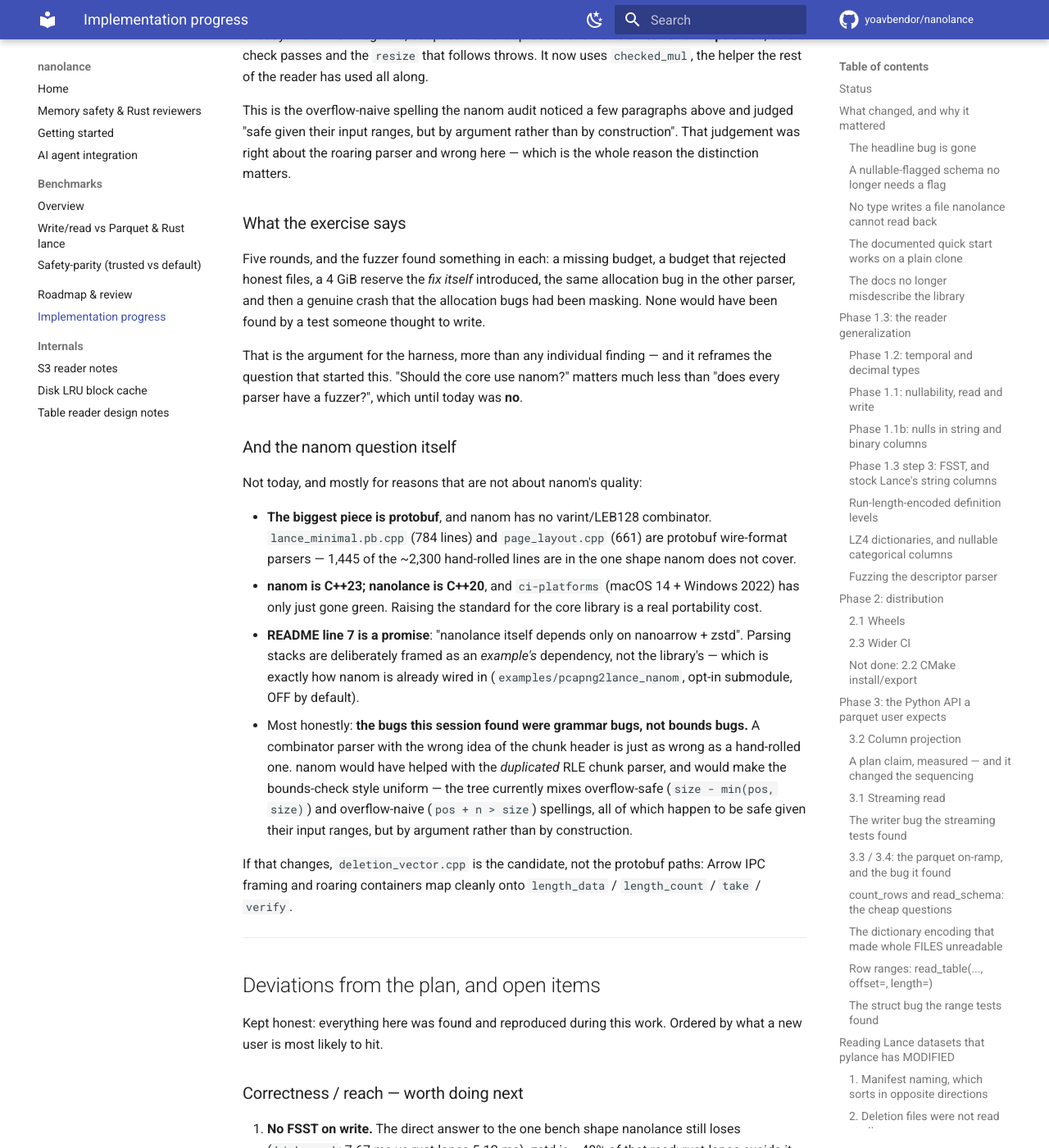
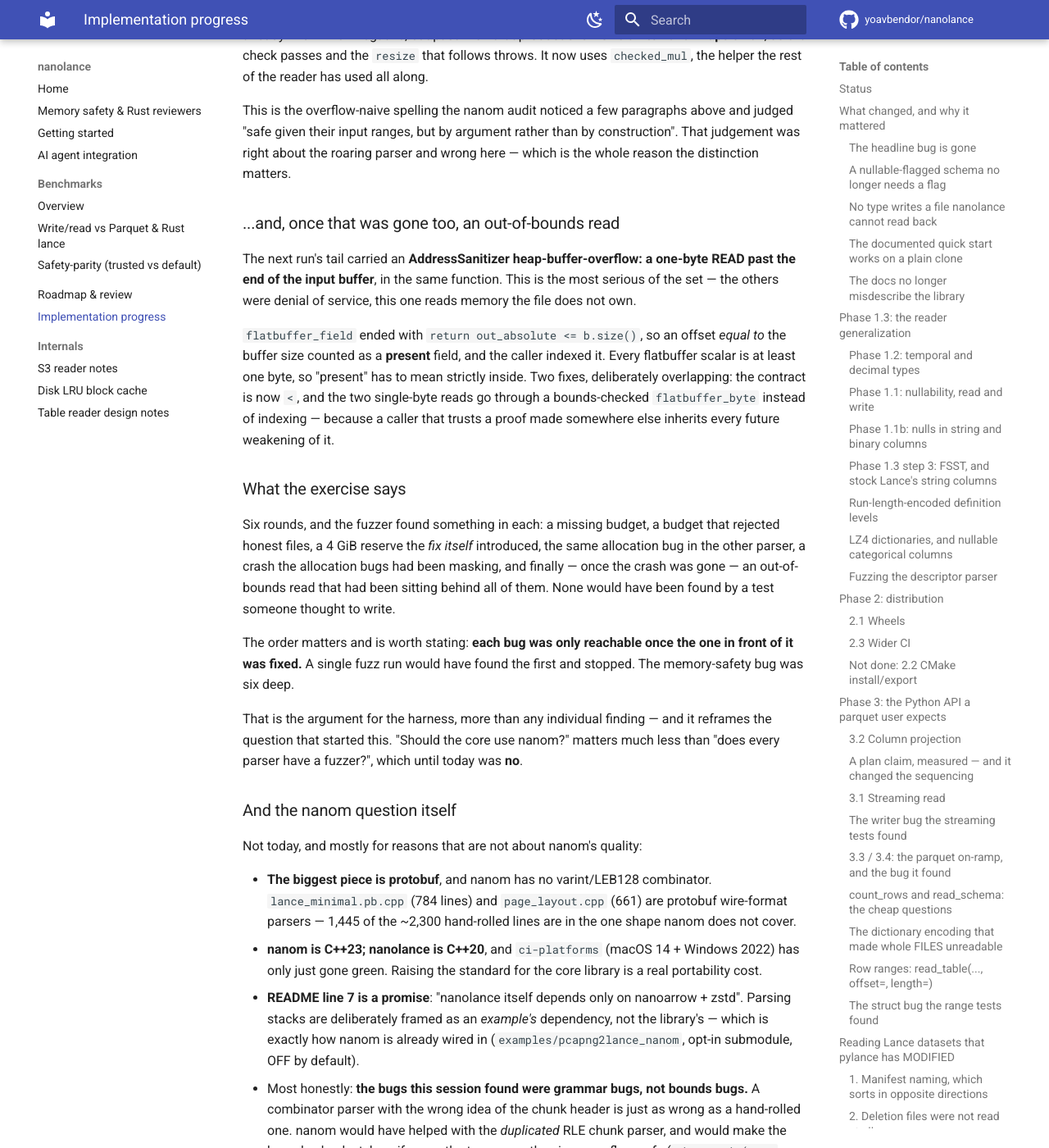
Before and after one commit to yoavbendor/nanolance, an MkDocs documentation site: the page built from docs/PROGRESS.md, in a window 1280 px wide and 1400 px high, scrolled down 36693 px. Shown: the whole window at 82% size. Built offline with MkDocs 1.6.1 and Material for MkDocs 9.7.7, drawn with Linux system fonts in a browser that asks for light colours; comment, search, counter and statistics services are not loaded.

Commit message:
fix(read): out-of-bounds read in the Arrow IPC flatbuffer walk
AddressSanitizer heap-buffer-overflow, READ of size 1, one byte past the
end of the input buffer. The most serious of the deletion-file findings:
the others were denial of service, this one reads memory the file does
not own.

flatbuffer_field ended with `return out_absolute <= b.size()`, so an
offset EQUAL to the buffer size counted as a present field, and the
caller indexed it. Every flatbuffer scalar is at least one byte, so
"present" has to mean strictly inside.

Two overlapping fixes, on purpose. The contract is now `<`. And the two
single-byte reads go through a bounds-checked flatbuffer_byte instead of
indexing directly, because a caller that trusts a proof made in another
function inherits every future weakening of it -- the bounds check
belongs next to the read.

Verified in both directions: the checked-in reproducer replays clean, and
restoring either half of the fix reproduces the ASan report.

This was six rounds deep. Each bug in this file was only reachable once
the one in front of it was fixed -- the unbounded expansion, then the
over-strict budget, then the 4 GiB reserve, then the Arrow IPC allocation,
then the length_error crash, and only then this. A single fuzz run would
have found the first and stopped.

I also have a correction to make: I reported the previous run as "1.6M
executions clean". That was true when I read it and false by the time the
run ended -- this is what it ended with. The reading was mid-run, not a
result.

Reproducer checked in at tests/fuzz/corpus/deletion_vector/, replayed by
CI on every push.

52/52 ctest (plain, -Werror and ASan), 606/606 pytest.

Co-Authored-By: Claude Opus 5 <noreply@anthropic.com>
Claude-Session: https://claude.ai/code/session_014PGy9PK68gHvyR8T1r5ueY

```diff
--- a/docs/PROGRESS.md
+++ b/docs/PROGRESS.md
@@ -1388,12 +1388,30 @@ This is the overflow-naive spelling the nanom audit noticed a few paragraphs abo
 given their input ranges, but by argument rather than by construction". That judgement was right
 about the roaring parser and wrong here — which is the whole reason the distinction matters.
 
+### ...and, once that was gone too, an out-of-bounds read
+
+The next run's tail carried an **AddressSanitizer heap-buffer-overflow: a one-byte READ past the end
+of the input buffer**, in the same function. This is the most serious of the set — the others were
+denial of service, this one reads memory the file does not own.
+
+`flatbuffer_field` ended with `return out_absolute <= b.size()`, so an offset *equal to* the buffer
+size counted as a **present** field, and the caller indexed it. Every flatbuffer scalar is at least
+one byte, so "present" has to mean strictly inside. Two fixes, deliberately overlapping: the contract
+is now `<`, and the two single-byte reads go through a bounds-checked `flatbuffer_byte` instead of
+indexing — because a caller that trusts a proof made somewhere else inherits every future weakening
+of it.
+
 ### What the exercise says
 
-Five rounds, and the fuzzer found something in each: a missing budget, a budget that rejected honest
-files, a 4 GiB reserve the *fix itself* introduced, the same allocation bug in the other parser, and
-then a genuine crash that the allocation bugs had been masking. None would have been found by a test
-someone thought to write.
+Six rounds, and the fuzzer found something in each: a missing budget, a budget that rejected honest
+files, a 4 GiB reserve the *fix itself* introduced, the same allocation bug in the other parser, a
+crash the allocation bugs had been masking, and finally — once the crash was gone — an out-of-bounds
+read that had been sitting behind all of them. None would have been found by a test someone thought
+to write.
+
+The order matters and is worth stating: **each bug was only reachable once the one in front of it was
+fixed.** A single fuzz run would have found the first and stopped. The memory-safety bug was six
+deep.
 
 That is the argument for the harness, more than any individual finding — and it reframes the question
 that started this. "Should the core use nanom?" matters much less than "does every parser have a
```
Also changed, not shown: docs/SAFETY.md (+8 -2 lines), 3 other files.
